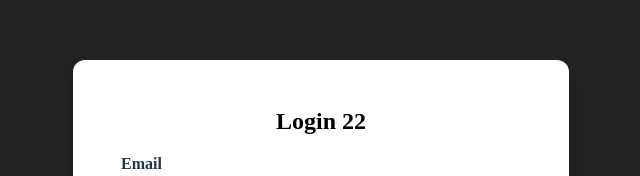
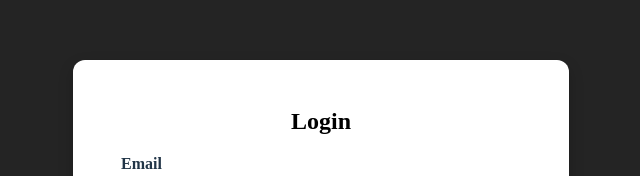
Before and after one commit to RiyadMurad44/CodeSnippetOrganizer, a React (Vite) app in the folder Frontend/: page / in a window 1280 px wide. Shown: the part 149-325 px from the top of the page, without its empty margins (319-959 px from the left). Built offline with nearby package versions, Linux system fonts and the light colour scheme.

Commit message:
fixed axios base url

```diff
--- a/Frontend/Axios/axiosConfig.js
+++ b/Frontend/Axios/axiosConfig.js
@@ -4,7 +4,7 @@ const token = localStorage.getItem("token");
 
 const axiosBaseUrl = axios.create({
   // baseURL: 'http://localhost:8000/api/v1',
-  baseURL: 'http://52.47.74.242/lara/api/v1',
+  baseURL: 'http://52.47.74.242/snippet-server/api/v1',
   headers: {
     'Content-Type': 'application/json',
     ...(token && { 'Authorization': `Bearer ${token}` })
--- a/Frontend/Pages/Login/index.jsx
+++ b/Frontend/Pages/Login/index.jsx
@@ -28,7 +28,7 @@ const Login = () => {
   return (
     <div className="login-container">
       <form className="login-form" onSubmit={handleSubmit}>
-        <h2>Login 22</h2>
+        <h2>Login</h2>
         <div className="input-group">
           <label>Email</label>
           <input
```
